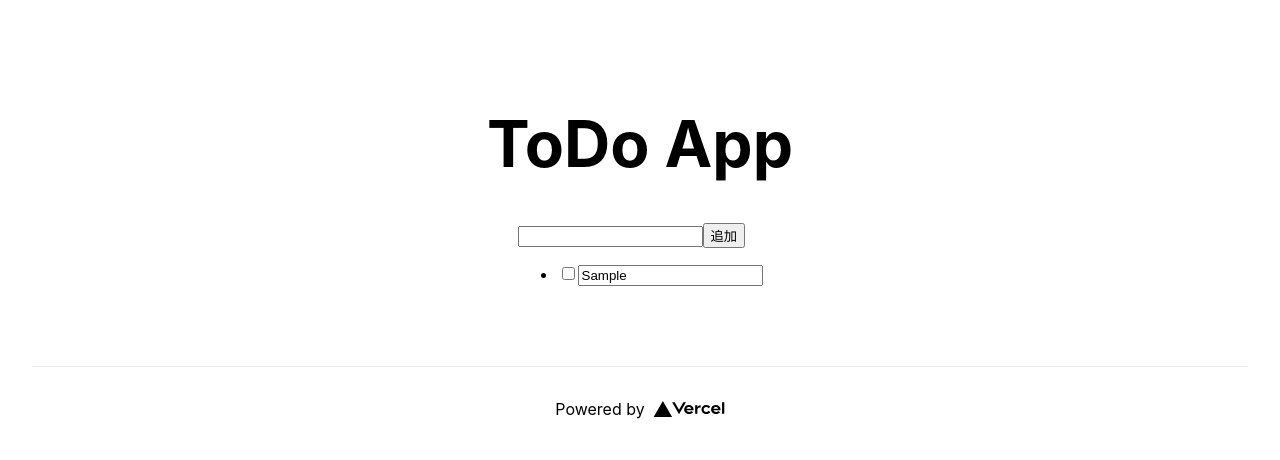
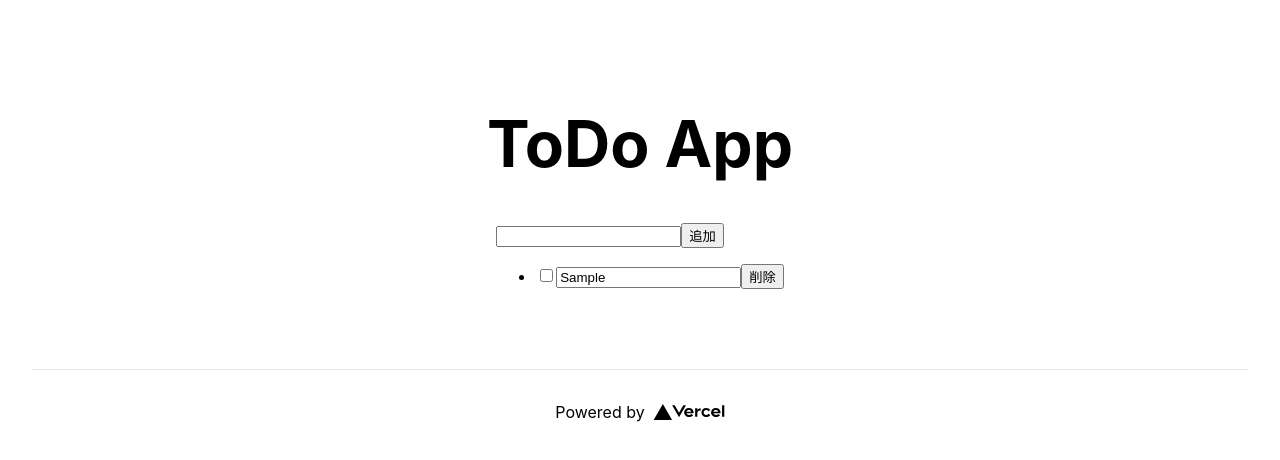
Before and after one commit to papu0917/Next_TypeScript_ToDo, a Next.js app: page / in a window 1280 px wide. Both pictures are taken after typing "Sample" into the empty fields and a click on the input "追加". Shown: the top 460 px of the page. Built offline with nearby package versions, Linux system fonts and the light colour scheme.

Commit message:
登録したToDoを削除できるようにした

```diff
--- a/pages/index.tsx
+++ b/pages/index.tsx
@@ -7,6 +7,7 @@ type Todo = {
     value: string;
     readonly id: number;
     checked: boolean;
+    removed: boolean;
 };
 
 export default function Home() {
@@ -20,6 +21,7 @@ export default function Home() {
             value: text,
             id: new Date().getTime(),
             checked: false,
+            removed: false,
         };
 
         setTodos([newTodo, ...todos]);
@@ -45,6 +47,17 @@ export default function Home() {
         const newTodos = todos.map((todo) => {
             if (todo.id === id) {
                 todo.checked = !checked;
+            }
+            return todo;
+        });
+
+        setTodos(newTodos);
+    };
+
+    const handleOnRemove = (id: number, removed: boolean) => {
+        const newTodos = todos.map((todo) => {
+            if (todo.id === id) {
+                todo.removed = !removed;
             }
             return todo;
         });
@@ -87,15 +100,18 @@ export default function Home() {
                                 <li key={todo.id}>
                                     <input
                                         type="checkbox"
+                                        disabled={todo.removed}
                                         checked={todo.checked}
                                         onChange={() => handleOnChecked(todo.id, todo.checked)}
                                     />
                                     <input
                                         type="text"
-                                        disabled={todo.checked}
+                                        disabled={todo.checked || todo.removed}
                                         value={todo.value}
                                         onChange={(e) => handleOnEdit(todo.id, e.target.value)}
                                     />
+                                    <button onClick={() => handleOnRemove(todo.id, todo.removed)}>{todo.removed ? '復元' : '削除'}
+                                    </button>
                                 </li>
                             );
                         })}
```
